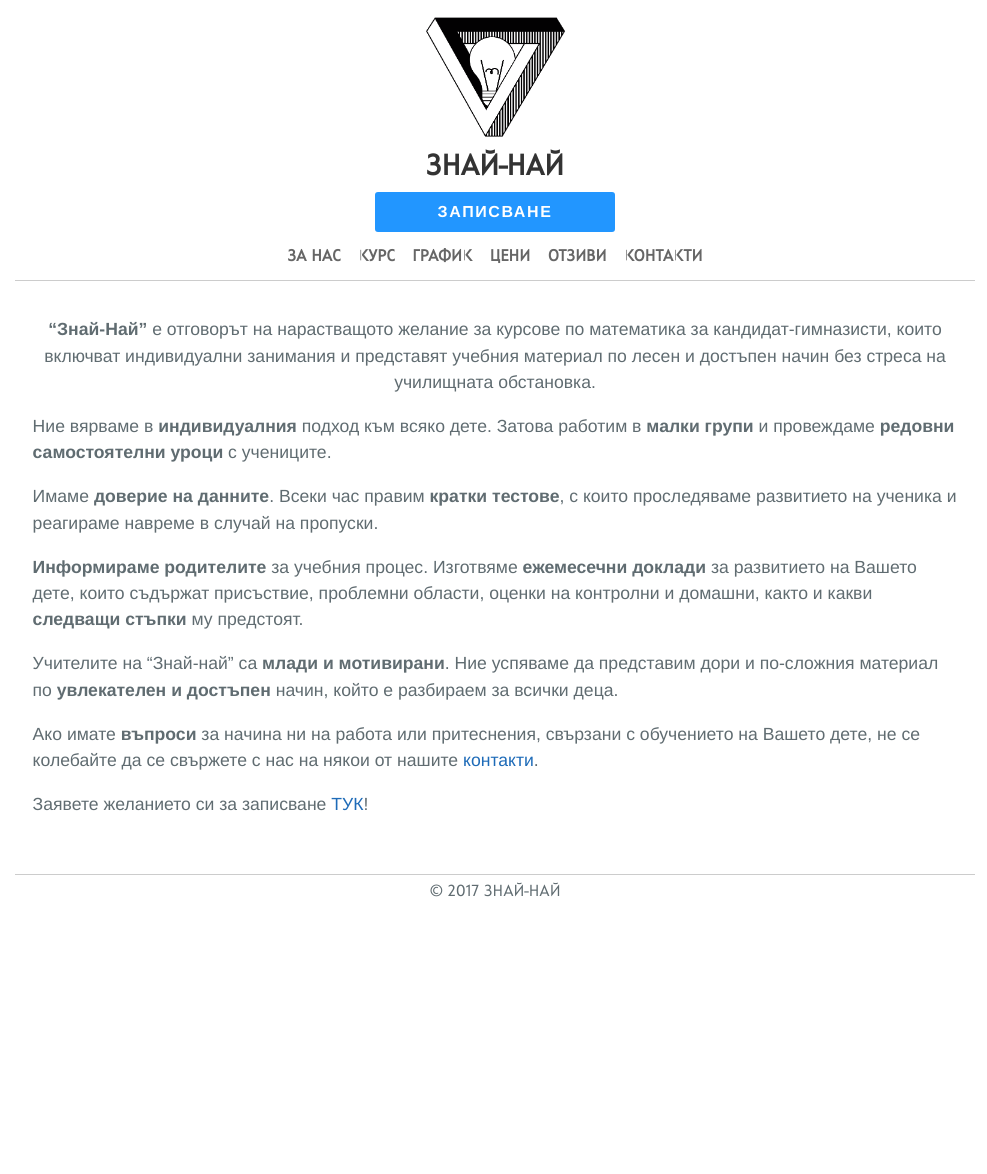
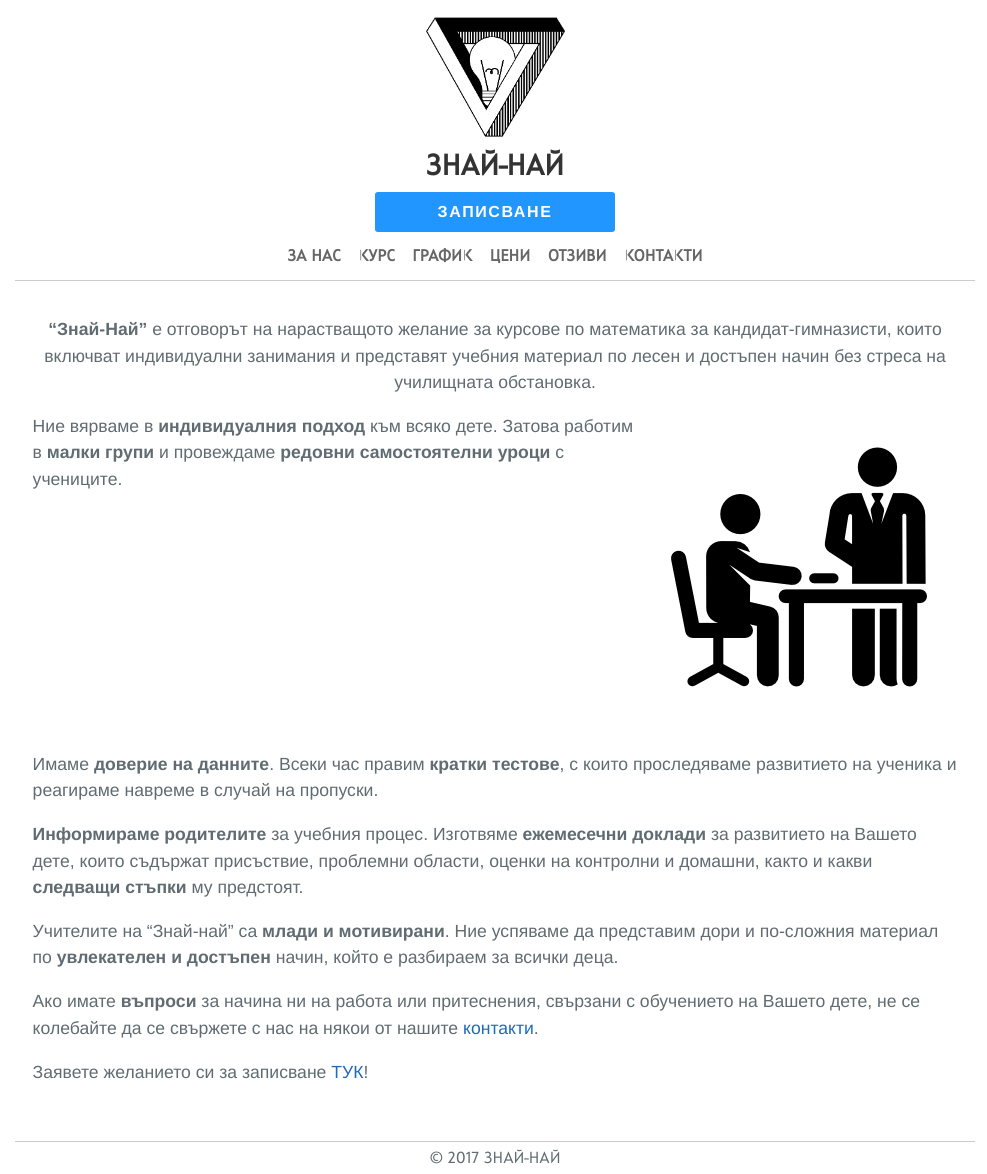
Before and after one commit to znainai/znainai.github.io, a Jekyll site: the page built from index.md, in a window 1280 px wide. Shown: the whole page, without its empty margins (145-1132 px from the left). Built offline with Jekyll 4.4.1, drawn with Linux system fonts in a browser that asks for light colours; before the commit the page ends 907 px from its top, so only the background shows below that.

Commit message:
Update index.md

```diff
--- a/index.md
+++ b/index.md
@@ -5,7 +5,15 @@
 **“Знай-Най”** e отговорът на нарастващото желание за курсове по математика за кандидат-гимназисти, които включват индивидуални занимания и представят учебния материал по лесен и достъпен начин без стреса на училищната обстановка.
 {: .centered-text}
 
-Ние вярваме в **индивидуалния** подход към всяко дете. Затова работим в **малки групи** и провеждаме **редовни самостоятелни уроци** с учениците.
+<div class="team-member">
+  <p class="photo right">
+    <img src="{{ "/assets/images/individual-approach.png" }}" alt="индивидуален подход">
+  </p>
+Ние вярваме в <b>индивидуалния подход</b> към всяко дете. Затова работим в <b>малки групи</b> и провеждаме <b>редовни самостоятелни уроци</b> с учениците.
+</div>
+
+
+
 
 Имаме **доверие на данните**. Всеки час правим **кратки тестове**, с които проследяваме развитието на ученика и реагираме навреме в случай на пропуски.
 
```
